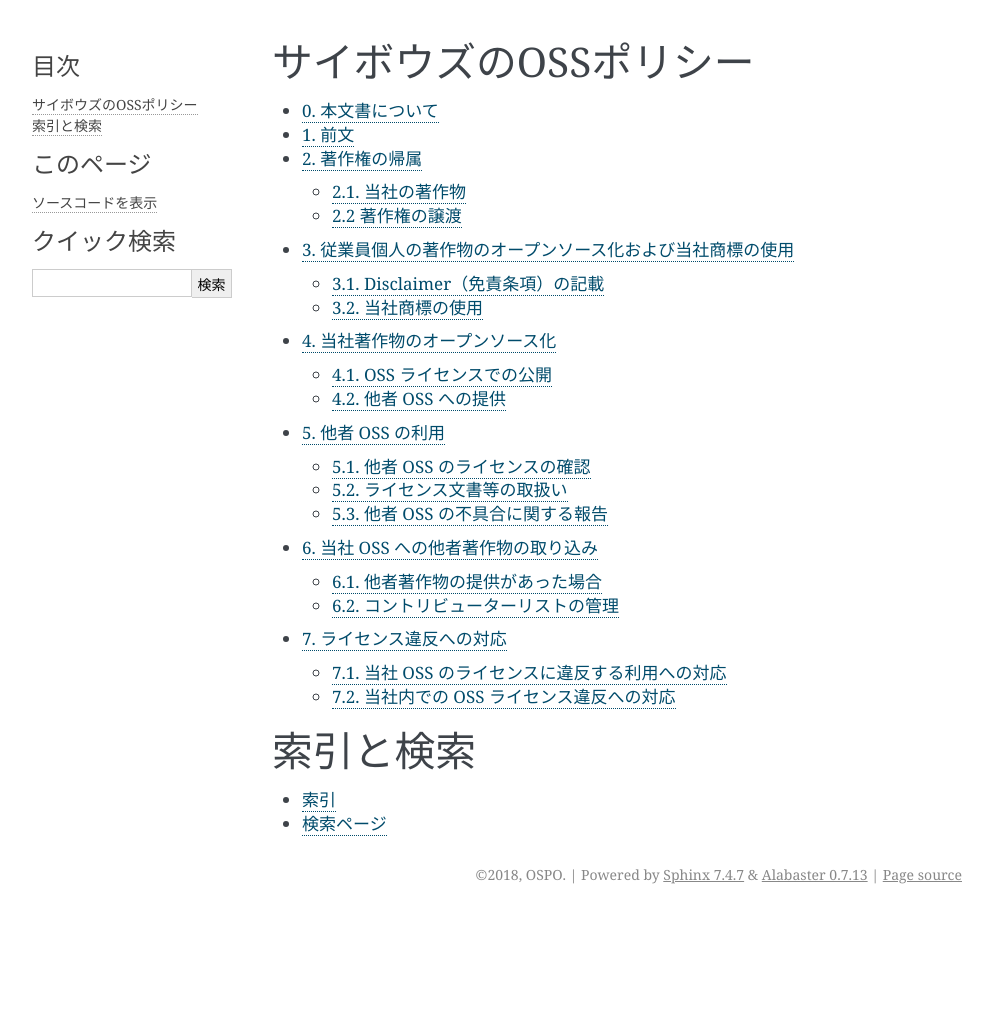
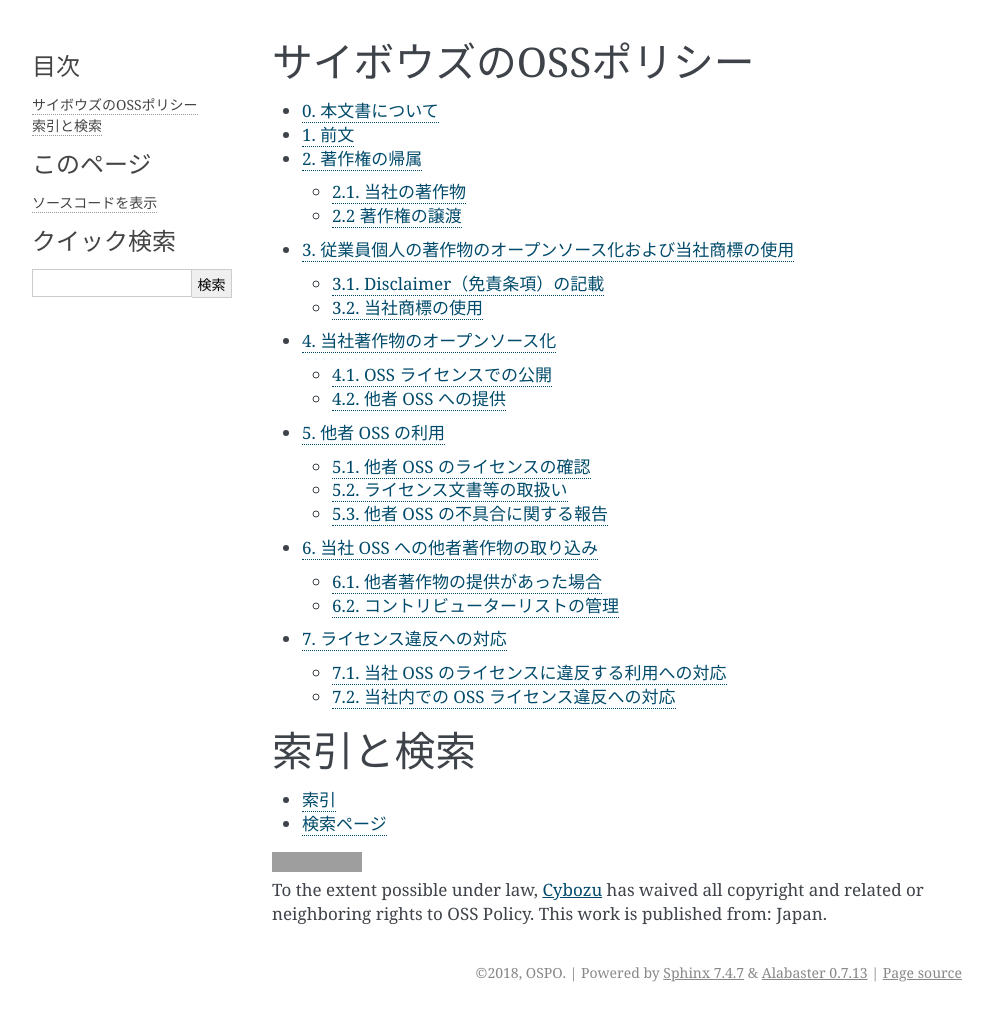
Before and after one commit to cybozu/oss-policy, a Sphinx documentation site: the page built from docs/index.rst, in a window 1280 px wide. Shown: the whole page, without its empty margins (148-1141 px from the left). Built offline with Sphinx 7.4.7, drawn with Linux system fonts in a browser that asks for light colours; before the commit the page ends 914 px from its top, so only the background shows below that; grey boxes are pictures that could not be loaded.

Commit message:
add cc0 badge to the front page

```diff
--- a/docs/index.rst
+++ b/docs/index.rst
@@ -23,3 +23,24 @@
 
 * :ref:`genindex`
 * :ref:`search`
+
+
+.. raw:: html
+
+   <p xmlns:dct="http://purl.org/dc/terms/" xmlns:vcard="http://www.w3.org/2001/vcard-rdf/3.0#">
+     <a rel="license"
+        href="http://creativecommons.org/publicdomain/zero/1.0/">
+       <img src="http://i.creativecommons.org/p/zero/1.0/88x31.png" style="border-style: none;" alt="CC0" />
+     </a>
+     <br />
+     To the extent possible under law,
+     <a rel="dct:publisher"
+        href="https://github.com/cybozu/oss-policy">
+       <span property="dct:title">Cybozu</span></a>
+     has waived all copyright and related or neighboring rights to
+     <span property="dct:title">OSS Policy</span>.
+   This work is published from:
+   <span property="vcard:Country" datatype="dct:ISO3166"
+         content="JP" about="https://github.com/cybozu/oss-policy">
+     Japan</span>.
+   </p>
```
